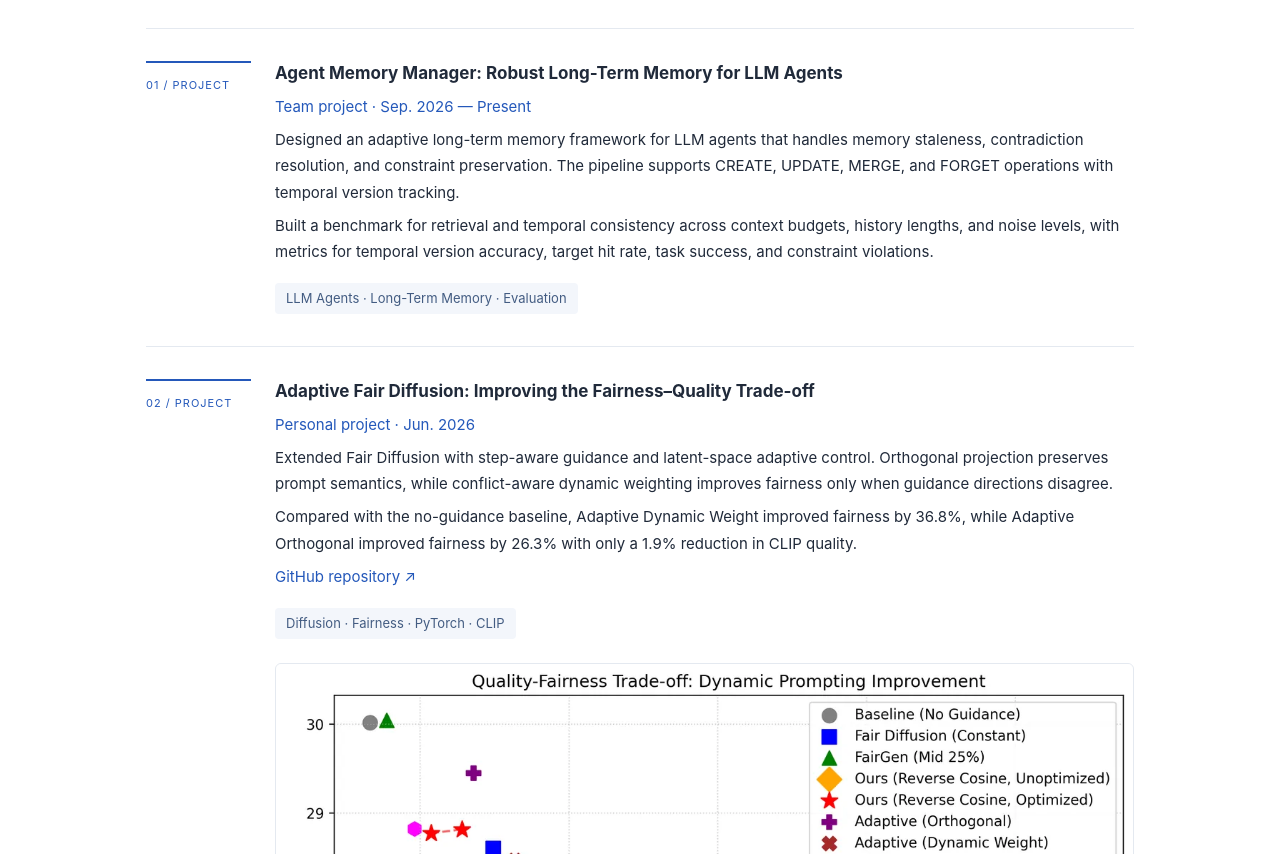
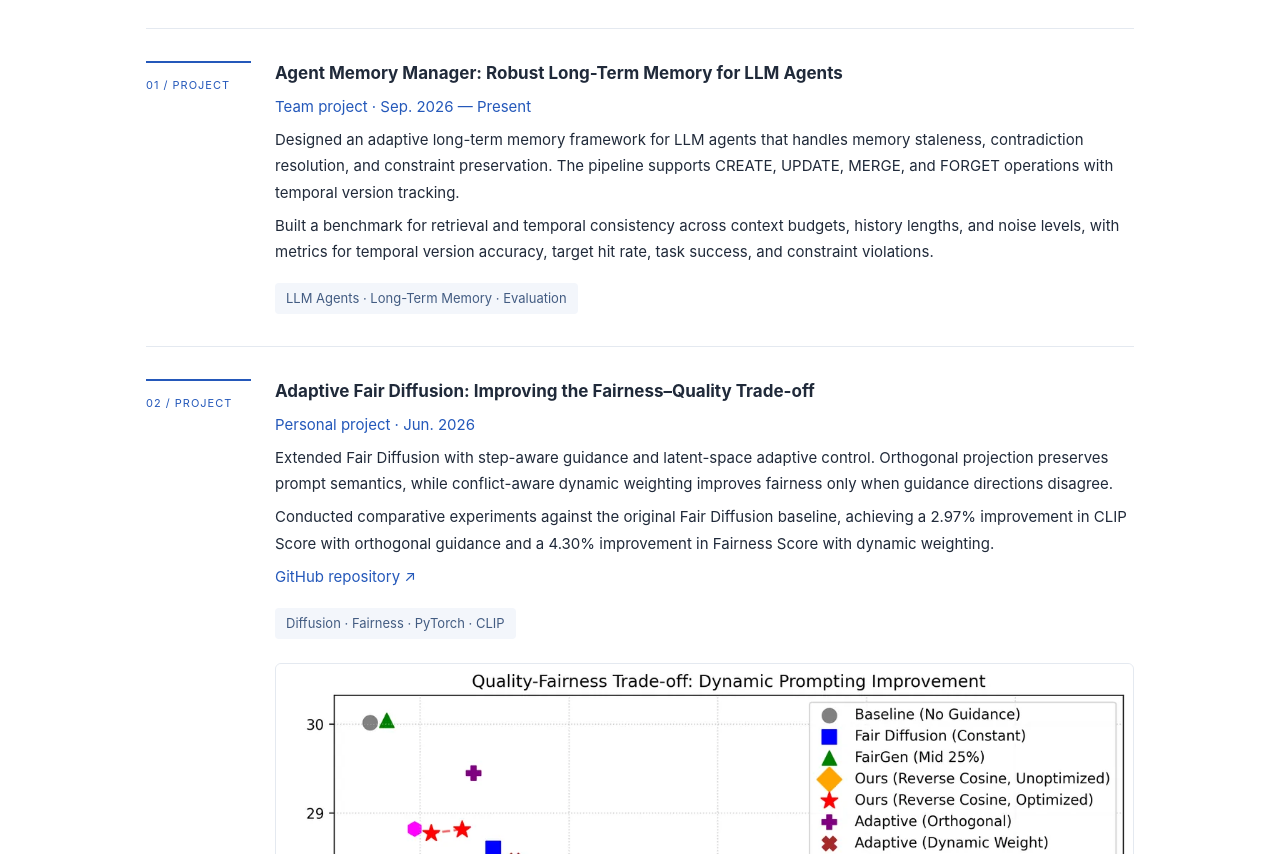
Before and after one commit to HanyangChan/HanyangChan.github.io, a plain HTML site: page projects/index.html in a window 1280 px wide. Shown: the part 246-1100 px from the top of the page. Drawn offline with Linux system fonts and the light colour scheme.

Commit message:
Revise Fair Diffusion improvement metrics

```diff
--- a/projects/index.html
+++ b/projects/index.html
@@ -39,7 +39,7 @@
           <h3>Adaptive Fair Diffusion: Improving the Fairness–Quality Trade-off</h3>
           <p class="position">Personal project · Jun. 2026</p>
           <p>Extended Fair Diffusion with step-aware guidance and latent-space adaptive control. Orthogonal projection preserves prompt semantics, while conflict-aware dynamic weighting improves fairness only when guidance directions disagree.</p>
-          <p>Compared with the no-guidance baseline, Adaptive Dynamic Weight improved fairness by 36.8%, while Adaptive Orthogonal improved fairness by 26.3% with only a 1.9% reduction in CLIP quality.</p>
+          <p>Conducted comparative experiments against the original Fair Diffusion baseline, achieving a 2.97% improvement in CLIP Score with orthogonal guidance and a 4.30% improvement in Fairness Score with dynamic weighting.</p>
           <p><a href="https://github.com/HanyangChan/adaptivefairdiffusion" target="_blank" rel="noopener noreferrer">GitHub repository ↗</a></p>
           <div class="tags"><span>Diffusion · Fairness · PyTorch · CLIP</span></div>
           <div class="project-media">
```
